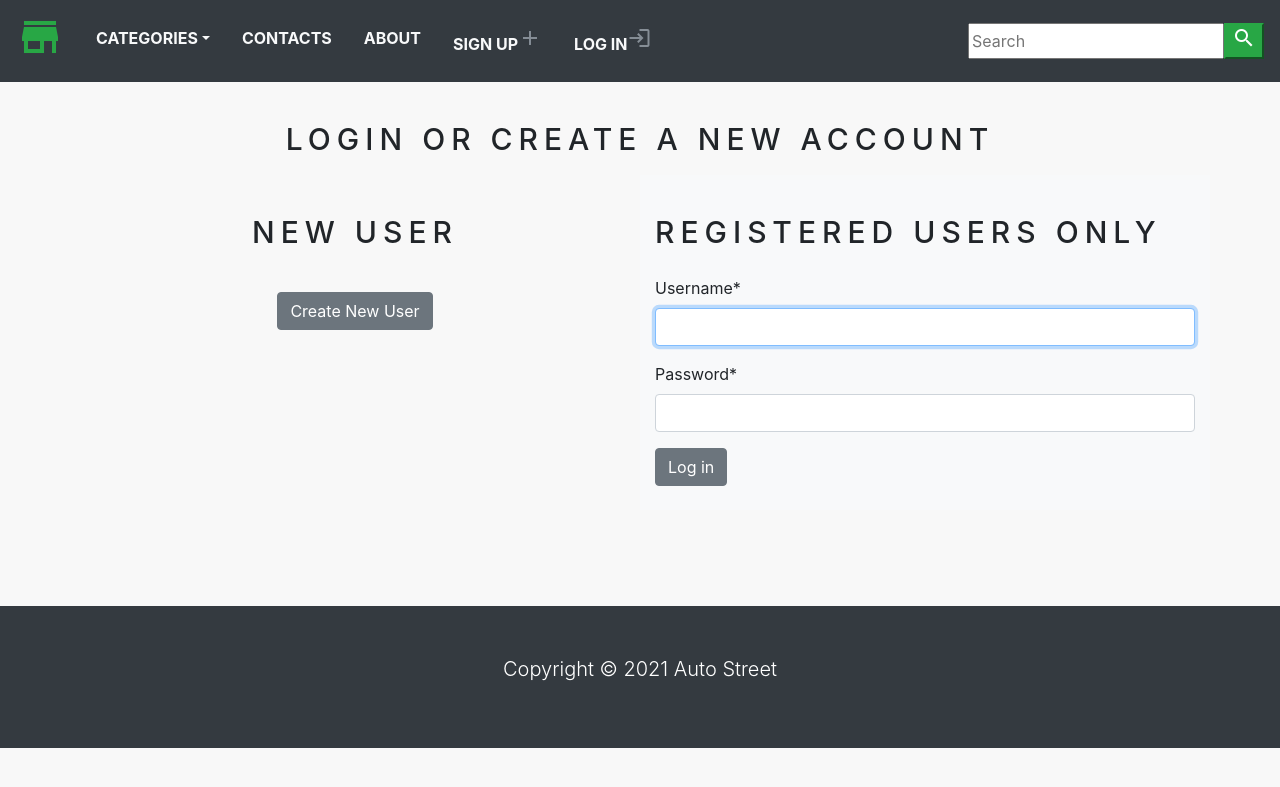
After one commit to AleksandrBelokrys/Django-online-store, a Django app: page /account/login/ in a window 1280 px wide. The commit adds this page. Shown: the top 787 px of the page. Run offline with Django 3.2, Linux system fonts and the light colour scheme; data that the repository does not hold is empty; some libraries are stand-ins or nearby versions.

Commit message:
created login.html

```diff
--- a/ecommerce/settings.py
+++ b/ecommerce/settings.py
@@ -37,7 +37,8 @@ INSTALLED_APPS = [
     'django.contrib.sessions',
     'django.contrib.messages',
     'django.contrib.staticfiles',
-    'shop'
+    'shop',
+    'crispy_forms'
 ]
 
 MIDDLEWARE = [
@@ -130,3 +131,5 @@ STATIC_ROOT = os.path.join(BASE_DIR, 'static')
 
 MEDIA_URL = '/media/'
 MEDIA_ROOT = os.path.join(BASE_DIR, 'static', 'media')
+
+CRISPY_TEMPLATE_PACK = 'bootstrap4'
--- a/ecommerce/static/css/base.css
+++ b/ecommerce/static/css/base.css
@@ -23,3 +23,7 @@ body {
 	color: red;
 	font-weight: bold;
 }
+
+.custom_div {
+	margin-bottom: 20px !important;
+}
--- /dev/null
+++ b/shop/templates/shop/login.html
@@ -0,0 +1,45 @@
+{% extends 'shop/base.html' %}
+
+{% load static %}
+
+{% load crispy_forms_tags %}
+
+{% block title %}
+	Log in
+{% endblock %}
+
+{% block content %}
+<div class="container">
+		<br>
+		<h1 class="product_title text-center">
+			Login or Create a New Account
+		</h1>
+		<div class="row">
+			<div class="col-12 col-sm-12 col-lg-6 text-center custom_div" >
+				<br>
+				<h2 class="product_title">
+					New User
+				</h2>
+				<br>
+				<a href="{% url 'signup' %}" class="btn btn-secondary">Create New User</a>
+			</div>
+			<div class="col-12 col-sm-12 col-md-12 col-lg-6 bg-light">
+				<div>
+					<br>
+					<h2 class="product_title">
+						Registered Users Only
+					</h2>
+					<form method="post">
+						{% csrf_token %}
+						<p>{{ form | crispy }}</p>
+						<button type='submit' class="btn btn-secondary">Log in</button>
+
+					</form>
+					<br>
+				</div>
+			</div>
+		</div>
+		<br>
+	</div>
+	<br>
+{% endblock %}
--- a/shop/templates/shop/navbar.html
+++ b/shop/templates/shop/navbar.html
@@ -18,6 +18,16 @@
                  </li>
                  <li class="nav-item"><a class="nav-link text-light text-uppercase font-weight-bold px-3" href="">Contacts</a></li>
                  <li class="nav-item"><a class="nav-link text-light text-uppercase font-weight-bold px-3" href="">About</a></li>
+                   {% if request.user.is_authenticated and request.user.first_name %}
+        <li class="nav-item"><span class="nav-link text-light text-uppercase font-weight-bold px-3">Welcome, {{ request.user.first_name }}! <i class="material-icons cart-icon">account_circle</i></span></li>
+
+        <li class="nav-item"><a class="nav-link text-light text-uppercase font-weight-bold px-3" href="{% url 'signout' %}">Sign Out <i class="material-icons cart-icon">exit_to_app</i></a></li>
+                    {% else %}
+        <li class="nav-item"><a class="nav-link text-light text-uppercase font-weight-bold px-3" href="{% url 'signup' %}">Sign Up<i class="material-icons cart-icon">add</i></a></li>
+        <li class="nav-item"><a class="nav-link text-light text-uppercase font-weight-bold px-3" href="{% url 'login' %}">Log in<i class="material-icons cart-icon">login</i></a></li>
+
+                    {% endif %}
+
                     {% if item_count > 0 %}
         <li class="nav-item"><a class="nav-link text-light text-uppercase font-weight-bold px-3" href="{% url 'cart_detail' %}">
         <i class="material-icons cart-icon">add_shopping_cart</i>
--- a/shop/templates/shop/signup.html
+++ b/shop/templates/shop/signup.html
@@ -1,5 +1,6 @@
 {% extends 'shop/base.html' %}
 {% load static %}
+{% load crispy_forms_tags %}
 
 {% block title %}
 Create new account
@@ -18,7 +19,7 @@ Create new account
             <p>Please input the following information to create a new account</p>
             <form method="post">
 						{% csrf_token %}
-						<p>{{ form }}</p>
+						<p>{{ form | crispy }}</p>
 						<button type="submit" name="button" class="btn btn-secondary">SignUp</button>
 					</form>
 
--- a/shop/urls.py
+++ b/shop/urls.py
@@ -12,5 +12,7 @@ urlpatterns = [
     path('cart/remove/<int:product_id>', views.cart_remove, name='cart_remove'),
     path('cart/remove_product/<int:product_id>', views.cart_remove_product, name='cart_remove_product'),
     path('account/create/', views.signUpView, name='signup'),
+    path('account/login/', views.loginView, name='login'),
+    path('account/signout/', views.signoutView, name='signout'),
 
 ]
--- a/shop/views.py
+++ b/shop/views.py
@@ -3,6 +3,8 @@ from django.shortcuts import render, get_object_or_404, redirect
 from .models import Category, Product, Cart, CartItem
 from django.contrib.auth.models import Group, User
 from .forms import SignUpForm
+from django.contrib.auth.forms import AuthenticationForm
+from django.contrib.auth import login, authenticate, logout
 
 
 def home(request, category_slug=None):
@@ -96,3 +98,26 @@ def signUpView(request):
     else:
         form = SignUpForm()
     return render(request, 'shop/signup.html', {'form': form})
+
+
+def loginView(request):
+    if request.method == 'POST':
+        form = AuthenticationForm(data=request.POST)
+        if form.is_valid():
+            username = request.POST['username']
+            password = request.POST['password']
+            user = authenticate(username=username, password=password)
+            if user is not None:
+                login(request, user)
+                return redirect('home')
+            else:
+                return redirect('signup')
+
+    else:
+        form = AuthenticationForm()
+    return render(request, 'shop/login.html', {'form': form})
+
+
+def signoutView(request):
+    logout(request)
+    return redirect('login')
```
